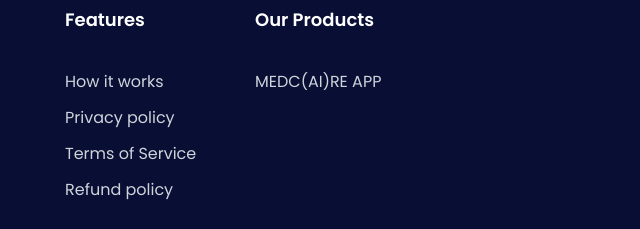
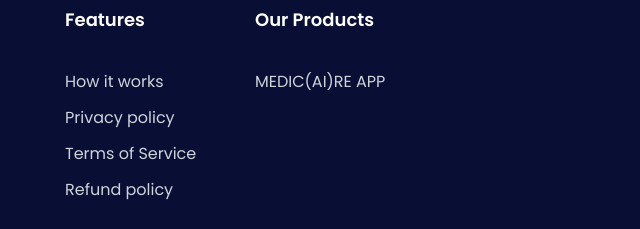
Before and after one commit to 23skannekanti/hackAIweb, a website: page index.html in a window 1280 px wide. Shown: the part 5376-5605 px from the top of the page, 496-1136 px from the left. Drawn offline with nearby package versions, Linux system fonts and the light colour scheme.

Commit message:
Update index.html

```diff
--- a/index.html
+++ b/index.html
@@ -1302,7 +1302,7 @@ class="overflow-hidden bg-gray-1 pb-12 pt-20 dark:bg-dark-2 lg:pb-[90px] lg:pt-[
                     href="javascript:void(0)"
                     class="mb-3 inline-block text-base text-gray-7 hover:text-primary"
                   >
-                    MEDC(AI)RE APP
+                    MEDIC(AI)RE APP
                   </a>
                 </li>
               </ul>
```
